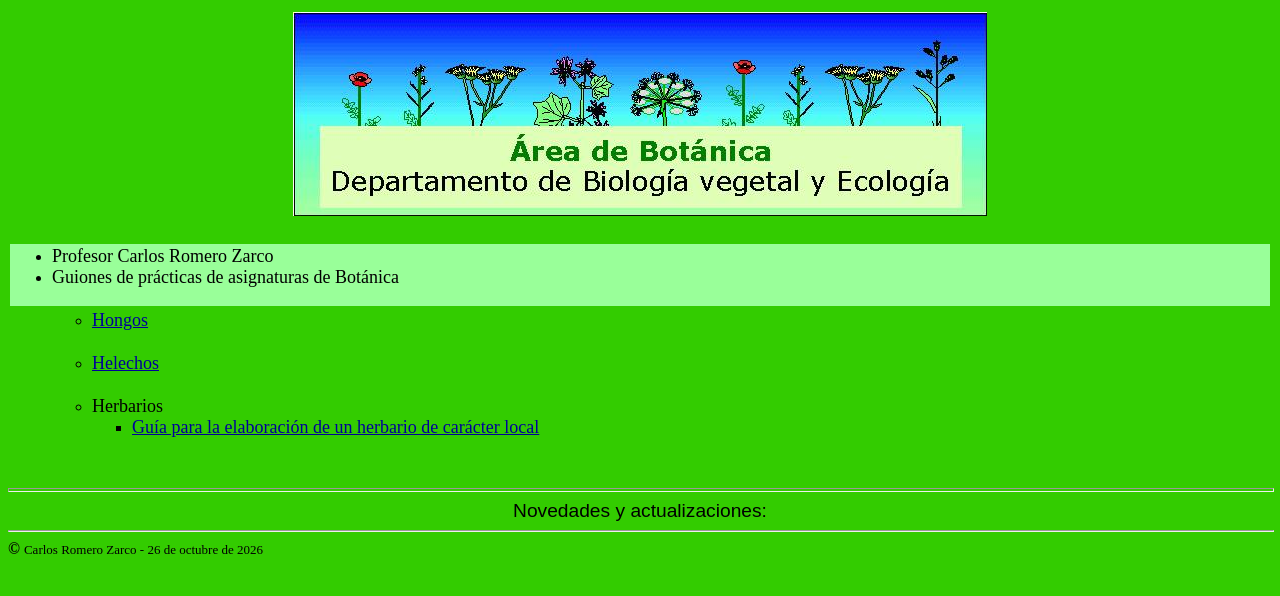
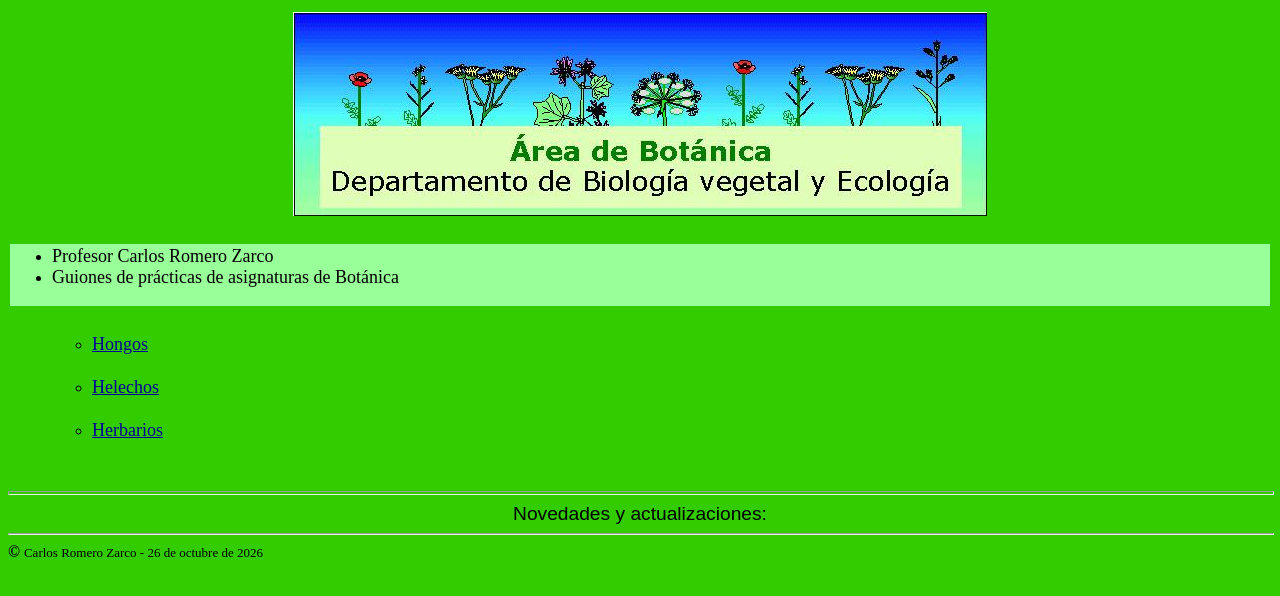
Before and after one commit to crzarco/Botanica-guiones-de-practicas, a plain HTML site: page index.html in a window 1280 px wide. Drawn offline with Linux system fonts and the light colour scheme.

Commit message:
Add files via upload

```diff
--- a/index.html
+++ b/index.html
@@ -39,11 +39,15 @@
           </td>
         </tr>
         <tr>
-          <td valign="middle">
+          <td valign="top"><br>
+          </td>
+        </tr>
+        <tr>
+          <td valign="top">
             <ul>
               <ul>
-                <li><a href="Hongos/index.html"
-                    target="_blank"><font size="+1">Hongos</font></a></li>
+                <li><font size="+1"><a href="Hongos/index.html"
+                      target="_blank">Hongos</a></font></li>
               </ul>
             </ul>
           </td>
@@ -63,12 +67,8 @@
           <td valign="top">
             <ul>
               <ul>
-                <li><font size="+1">Herbarios</font></li>
-                <ul>
-                  <li><a href="Herbarios/index.html"
-                      target="_blank"><font size="+1">Guía para la
-                        elaboración de un herbario de carácter local</font></a></li>
-                </ul>
+                <li><a href="Herbarios/index.html" target="_blank"><font
+                      size="+1">Herbarios</font></a></li>
               </ul>
             </ul>
           </td>
```
